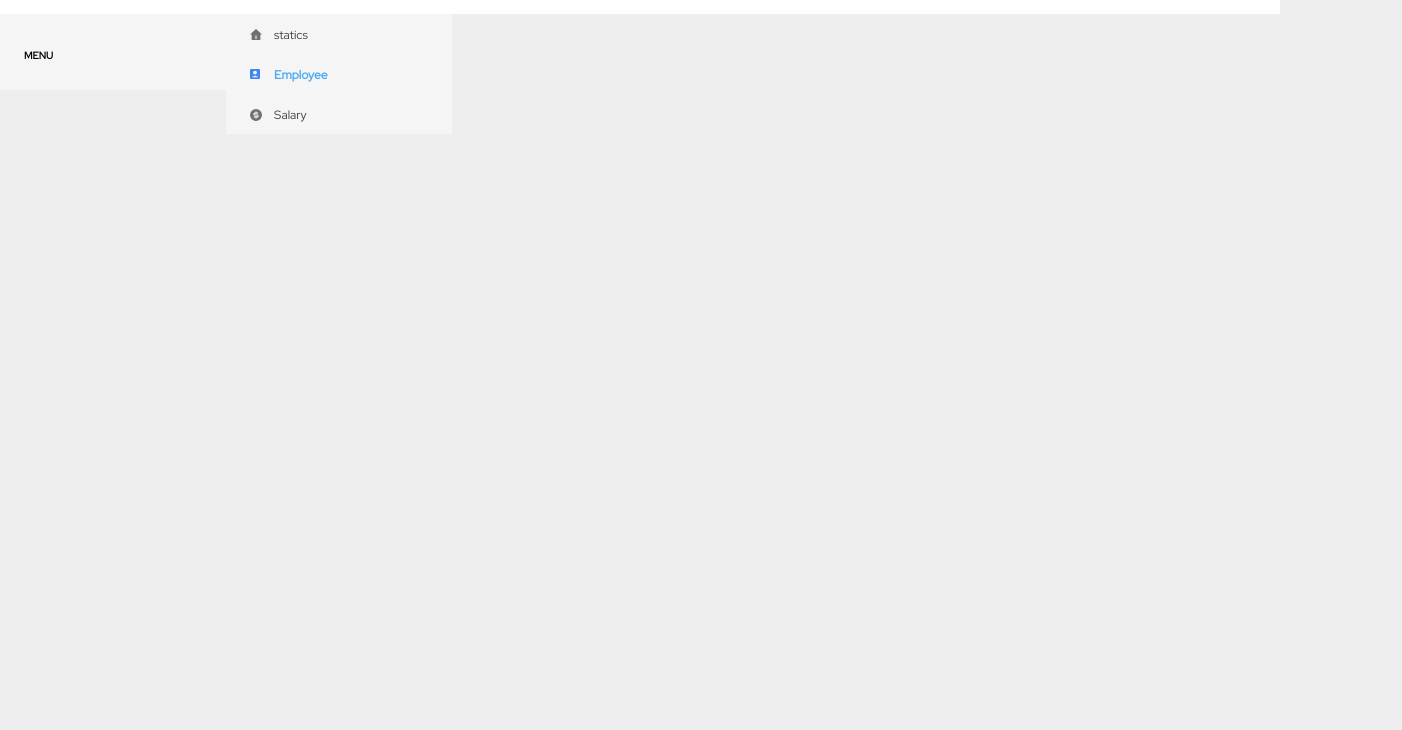
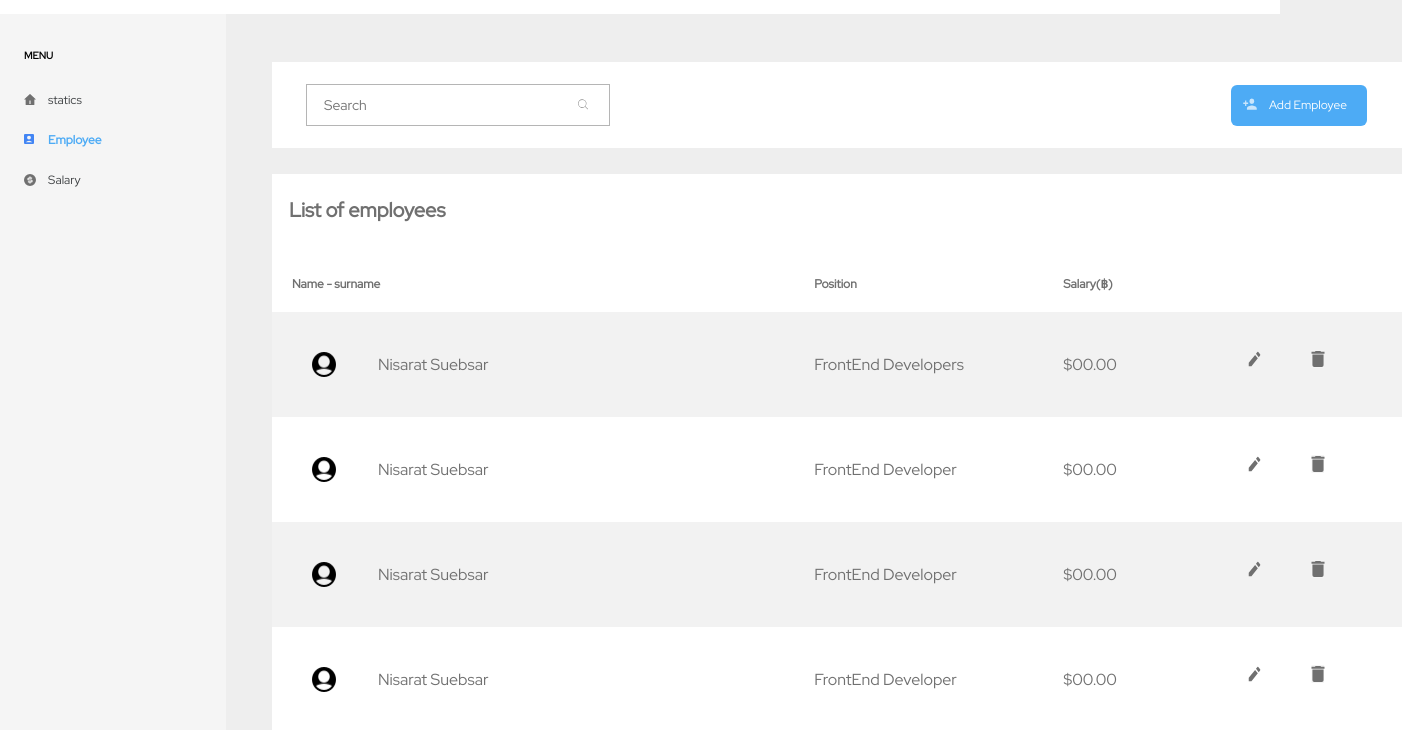
Before and after one commit to praewpanisara/avalue, a plain HTML site: page pages/employee/employee-management.html in a window 1280 px wide. Shown: the part 42-772 px from the top of the page, 1402 px wide, since content can reach past the window. Drawn offline with Linux system fonts and the light colour scheme.

Commit message:
edit employee management

```diff
--- a/pages/employee/employee-management.html
+++ b/pages/employee/employee-management.html
@@ -14,10 +14,10 @@
         <a href="../index.html"><img src="../../resources/images/logout.png" class="logout"></a>
     </div>
     <div class="menu">
-        <div class="topic-menu">
-            <p> MENU</p>
-        </div>
         <div class="box-menu">
+                <div class="topic-menu">
+                        <p> MENU</p>
+                    </div>
             <div class="section-menu">
                 <a href="" class="menu-detail">
                     <div class="icon-menu3">
@@ -36,8 +36,7 @@
                 </a>
             </div>
         </div>
-    </div>
-    <div class="bg-employee">
+    <div class="listofemployees">
         <div class="box-head">
             <div class="add-head">
                 <input class="search" type="text" placeholder="Search" name="search2">
@@ -59,9 +58,15 @@
                     <th class="list-employee">Salary(฿)</th>
                 </tr>
                 <tr class="topic-employee">
-                    <td class="list-detail"><img class="icon-pp" src="../../resources/images/employee/user.png"></td>
-                    <td class="list-detail"></td>
-                    <td class="list-detail">$0</td>
+                    <td class="list-detail">
+                       <div class="icon-name">
+                           <img class="icon-pp" src="../../resources/images/employee/user.png">
+                         <div class="name-lastname"> Nisarat Suebsar
+                         </div>
+                        </div>
+                    </td>
+                    <td class="list-detail">FrontEnd Developers</td>
+                    <td class="list-detail">$00.00</td>
                     <td class="click">
                         <a href="#">
                             <img class="icon-repair" src="../../resources/images/employee/edit.svg" />
@@ -72,9 +77,15 @@
                     </td>
                 </tr>
                 <tr class="topic-employee">
-                    <td class="list-detail"><img class="icon-pp" src="../../resources/images/employee/user.png"></td>
-                    <td class="list-detail"></td>
-                    <td class="list-detail">$0</td>
+                        <td class="list-detail">
+                                <div class="icon-name">
+                                    <img class="icon-pp" src="../../resources/images/employee/user.png">
+                                  <div class="name-lastname"> Nisarat Suebsar
+                                  </div>
+                                 </div>
+                             </td>
+                    <td class="list-detail">FrontEnd Developer</td>
+                    <td class="list-detail">$00.00</td>
                     <td class="click">
                         <a href="#">
                             <img class="icon-repair" src="../../resources/images/employee/edit.svg" />
@@ -85,9 +96,15 @@
                     </td>
                 </tr>
                 <tr class="topic-employee">
-                    <td class="list-detail"><img class="icon-pp" src="../../resources/images/employee/user.png"></td>
-                    <td class="list-detail"></td>
-                    <td class="list-detail">$0</td>
+                        <td class="list-detail">
+                                <div class="icon-name">
+                                    <img class="icon-pp" src="../../resources/images/employee/user.png">
+                                  <div class="name-lastname"> Nisarat Suebsar
+                                  </div>
+                                 </div>
+                             </td>
+                    <td class="list-detail">FrontEnd Developer</td>
+                    <td class="list-detail">$00.00</td>
                     <td class="click">
                         <a href="#">
                             <img class="icon-repair" src="../../resources/images/employee/edit.svg" />
@@ -98,9 +115,15 @@
                     </td>
                 </tr>
                 <tr class="topic-employee">
-                    <td class="list-detail"><img class="icon-pp" src="../../resources/images/employee/user.png"></td>
-                    <td class="list-detail"></td>
-                    <td class="list-detail">$0</td>
+                        <td class="list-detail">
+                                <div class="icon-name">
+                                    <img class="icon-pp" src="../../resources/images/employee/user.png">
+                                  <div class="name-lastname"> Nisarat Suebsar
+                                  </div>
+                                 </div>
+                             </td>
+                    <td class="list-detail">FrontEnd Developer</td>
+                    <td class="list-detail">$00.00</td>
                     <td class="click">
                         <a href="#">
                             <img class="icon-repair" src="../../resources/images/employee/edit.svg" />
@@ -113,6 +136,7 @@
             </table>
         </div>
     </div>
+</div>
     <div id="popup1" class="overlay">
         <div class="popup">
             <a class="close" href="#">&times;</a>
--- a/resources/css/style.css
+++ b/resources/css/style.css
@@ -247,7 +247,7 @@ a button.button-login {
 /********************************** menu **********************************/
 .menu {
     display: block;
-    height: 100%;
+    height: 100vh;
     width: 226px;
     background-color: #F5F5F5;
     display: grid;
@@ -366,11 +366,17 @@ p.text-menu {
     padding-top: 13px;
 }
 
+.bg-employee {
+    display: flex;
+}
+.listofemployees {
+    display: block;
+}
 .box-head {
-    float: left;
-    margin-left: 300px;
-    margin-top: -632px;
-    width: 962px;
+    margin-left: 46px;
+    margin-top: 48px;
+    margin-right: 46px;
+    width: 100%;
     border: 0.75px solid #FFFFFF;
     height: 84px;
     background-color: #FFFFFF;
@@ -380,7 +386,7 @@ input.search[type=text] {
     font-family: 'RedHatDisplay';
     font-size: 14px;
     border: 1.1px solid #70707083;
-    padding: 0 17px;
+    padding: 0 35px 0 17px;
     width: 250px;
     height: 40px;
     text-align: left;
@@ -392,6 +398,7 @@ input.search[type=text] {
 .icon-search {
     margin-left: -35px;
     margin-top: 20px;
+    z-index: 2;
 }
 
 .btn-head {
@@ -403,7 +410,8 @@ input.search[type=text] {
     text-decoration: none;
     display: inline-block;
     border-radius: 6px;
-    margin-left: 495px;
+    margin-left: 640px;
+    margin-right: -60px;
     margin-top: 22px;
     font-size: 12px;
     font-family: 'RedHatDisplay';
@@ -430,10 +438,9 @@ input.search[type=text] {
 }
 
 .box-headtable {
-    float: left;
-    margin-left: 300px;
-    margin-top: -516px;
-    width: 961px;
+    width: 100%;
+    margin-left: 46px;
+    margin-top: 26px;
     border: 0.75px solid #FFFFFF;
     height: 80px;
     background-color: #FFFFFF;
@@ -449,12 +456,10 @@ input.search[type=text] {
 }
 
 table.table-employee {
-    float: left;
-    margin-top: -445px;
     border-collapse: collapse;
-    width: 962px;
+    width: 100.55%;
     background-color: #FFFFFF;
-    margin-left: 46px;
+    margin-left: 42px;
     color: #707070;
     font-family: 'RedHatDisplay';
 }
@@ -463,6 +468,12 @@ th.list-employee,
 td.list-detail {
     text-align: left;
     padding: 20px;
+}
+.td.list-detail {
+    width: 150px;
+}
+.th.list-employee{
+    width: 100px;
 }
 
 th.list-employee {
@@ -477,7 +488,18 @@ tr.topic-employee:nth-child(even) {
 }
 
 .box-table {
-    margin-left: 255px;
+    margin-left:4px;
+}
+.icon-pp {
+    padding: 20px;
+}
+.icon-name {
+    display: flex;
+}
+.name-lastname {
+    padding: 22px;
+    width: 250px;
+    overflow:hidden;
 }
 
 td.click {
@@ -489,6 +511,7 @@ td.click {
 td.click>a {
     width: 24px;
     height: 24px;
+    padding: 20px;
 }
 
 td.click>a .icon-repair,
@@ -498,7 +521,7 @@ td.click>a .icon-delete {
 }
 
 td.click>a:first-child {
-    margin-right: 8px;
+    margin-right:0;
 }
 
 .overlay {
```
